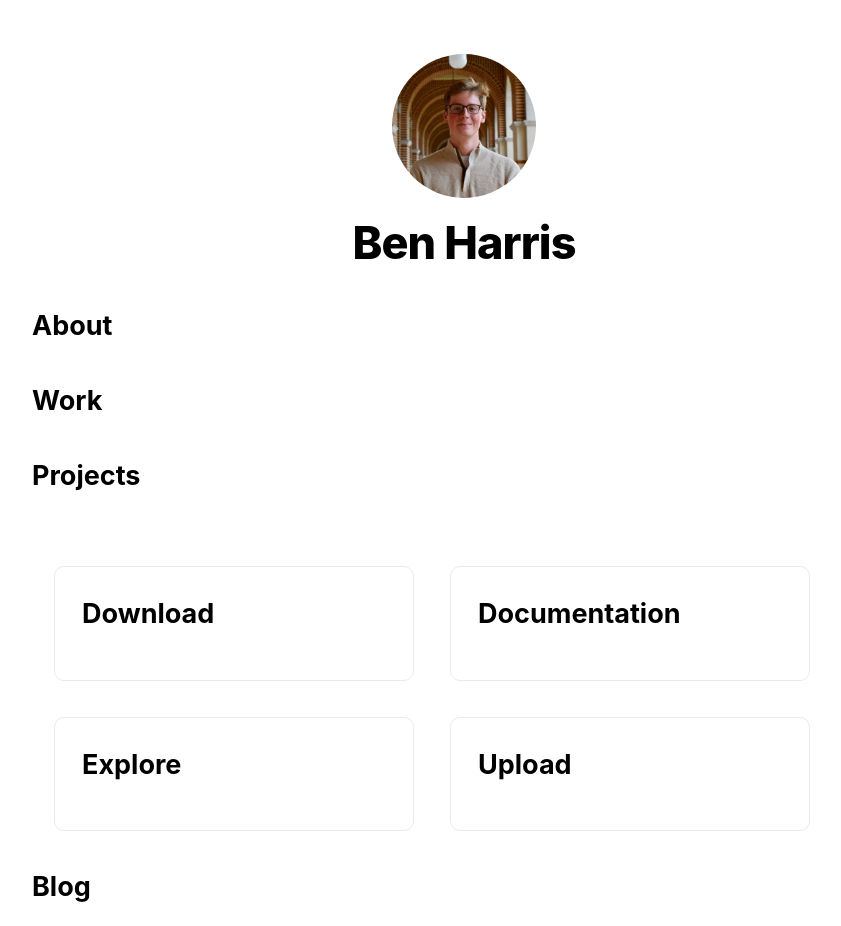
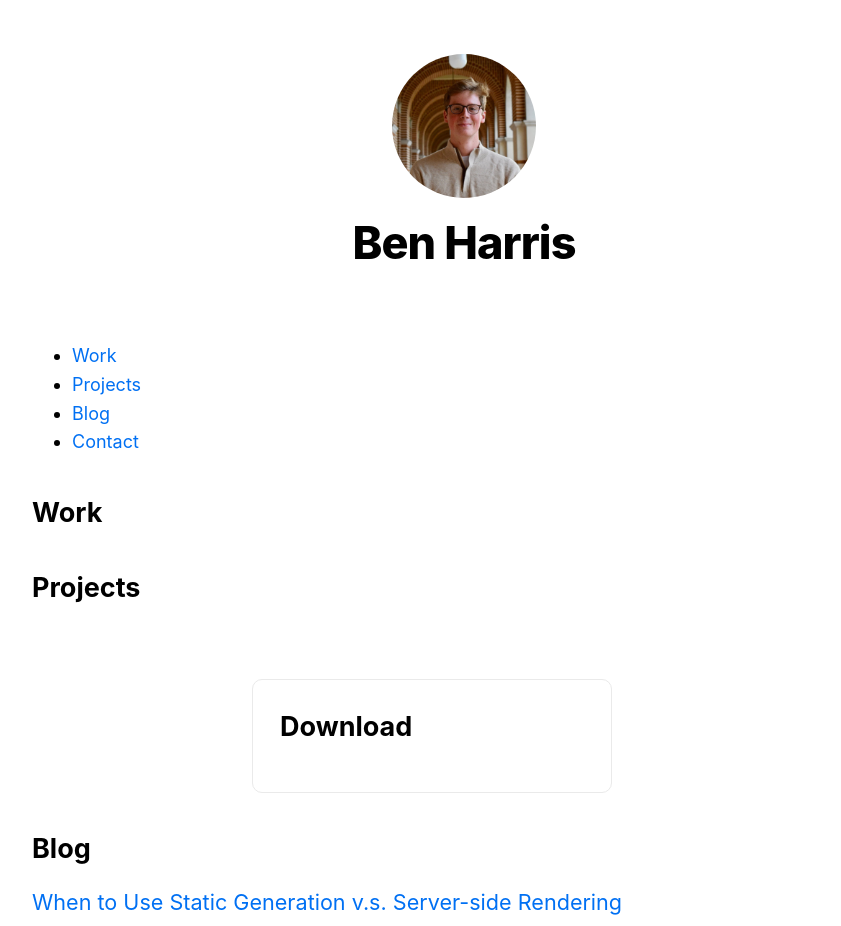
Before and after one commit to byronbenharris/portfolio, a Next.js app: page / in a window 1280 px wide. Shown: the top 926 px of the page, without its empty margins (176-1017 px from the left). Built offline with nearby package versions, Linux system fonts and the light colour scheme.

Commit message:
adding anchors to home

```diff
--- a/pages/index.js
+++ b/pages/index.js
@@ -34,18 +34,23 @@ export default function Home({ allBlogData }) {
           alt="Ben Harris"
         />
         <h1 className={utilStyles.heading2Xl}>Ben Harris</h1>
+        <p></p>
+
       </header>
 
+      <ul>
+        <li><a href="#Work">Work</a></li>
+        <li><a href="#Projects">Projects</a></li>
+        <li><a href="#Blog">Blog</a></li>
+        <li><a href="#Contact">Contact</a></li>
+      </ul>
+
       <section className={`${utilStyles.headingMd} ${utilStyles.padding1px}`}>
-        <h2 className={utilStyles.headingLg}>About</h2>
+        <h2 id="Work" className={utilStyles.headingLg}>Work</h2>
       </section>
 
       <section className={`${utilStyles.headingMd} ${utilStyles.padding1px}`}>
-        <h2 className={utilStyles.headingLg}>Work</h2>
-      </section>
-
-      <section className={`${utilStyles.headingMd} ${utilStyles.padding1px}`}>
-        <h2 className={utilStyles.headingLg}>Projects</h2>
+        <h2 id="Projects" className={utilStyles.headingLg}>Projects</h2>
         <div className={homeStyles.grid}>
 
           <a href="" className={homeStyles.card}>
@@ -53,31 +58,11 @@ export default function Home({ allBlogData }) {
             <p></p>
           </a>
 
-          <Link href="/docs">
-            <a className={homeStyles.card}>
-              <h2>Documentation</h2>
-              <p></p>
-            </a>
-          </Link>
-
-          <Link href="/list">
-            <a className={homeStyles.card}>
-              <h2>Explore</h2>
-              <p></p>
-            </a>
-          </Link>
-
-          <Link href="/upload">
-            <a className={homeStyles.card}>
-              <h2>Upload</h2>
-              <p></p>
-            </a>
-          </Link>
         </div>
       </section>
 
       <section className={`${utilStyles.headingMd} ${utilStyles.padding1px}`}>
-        <h2 className={utilStyles.headingLg}>Blog</h2>
+        <h2 id="Blog" className={utilStyles.headingLg}>Blog</h2>
         <ul className={utilStyles.list}>
             {allBlogData.map(({ id, date, title }) => (
             <li className={utilStyles.listItem} key={id}>
@@ -94,7 +79,12 @@ export default function Home({ allBlogData }) {
       </section>
 
       <section className={`${utilStyles.headingMd} ${utilStyles.padding1px}`}>
-        <h2 className={utilStyles.headingLg}>Contact</h2>
+        <h2 id="Contact" className={utilStyles.headingLg}>Contact</h2>
+        <ul>
+          <li><a href="https://twitter.com/byronbenharris">Twitter</a></li>
+          <li><a href="https://github.com/byronbenharris">GitHub</a></li>
+          <li><a href="https://linkedin.com/in/byronbenharris">LinkedIn</a></li>
+        </ul>
       </section>
 
     </div>
```
Also changed, not shown: content/projects.md (added, +5 -0 lines), content/external_projs.md (deleted).
